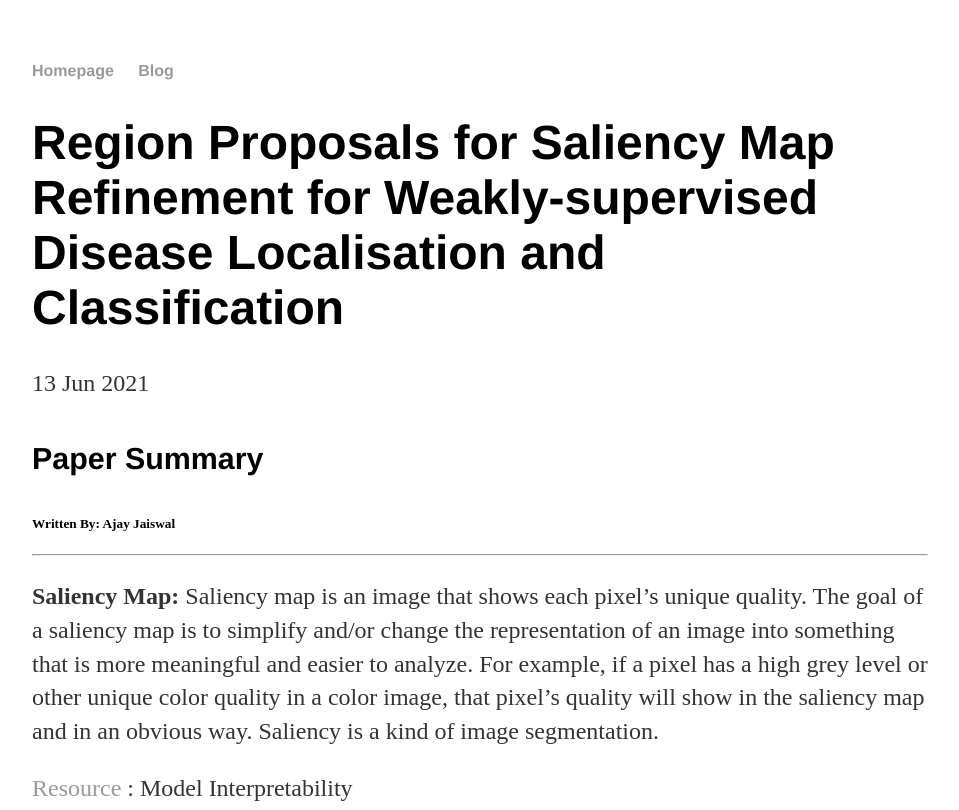
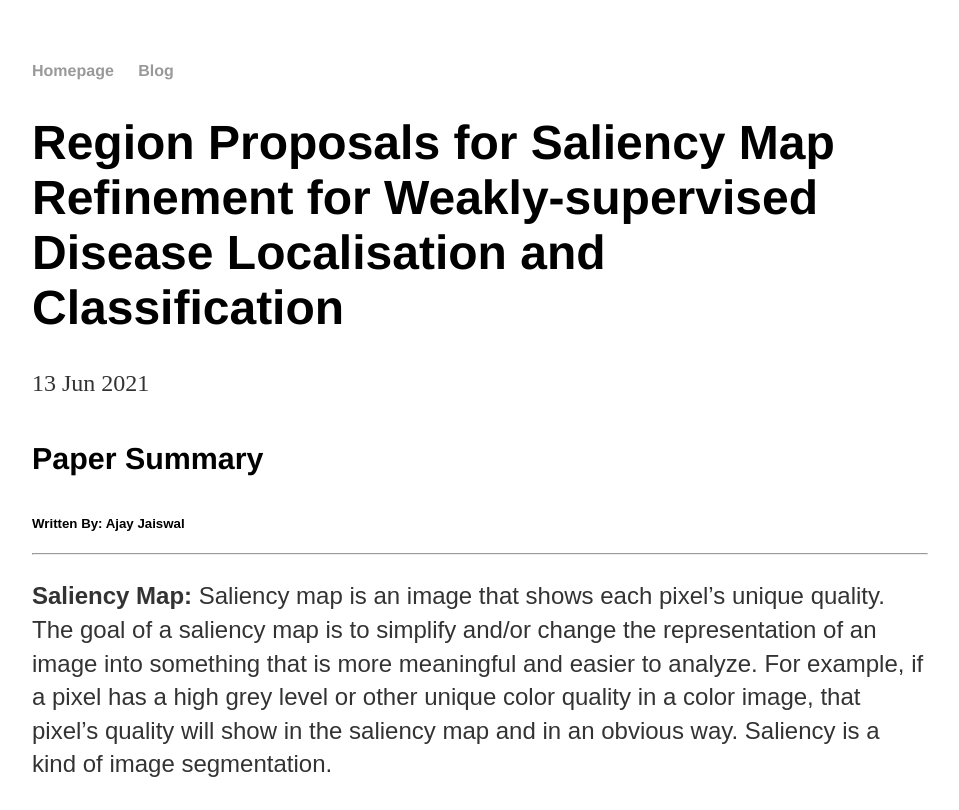
Before and after one commit to Ajay1994/ajay1994.github.io, a Jekyll site: the page built from _posts/2021-06-13-Region Proposals for Saliency Map Refinement for Weakly-supervised Disease Localisation and Classification.md, in a window 1280 px wide. Shown: the top 810 px of the page, without its empty margins (160-1119 px from the left). Built offline with Jekyll 4.4.1, drawn with Linux system fonts in a browser that asks for light colours; grey boxes are pictures that could not be loaded.

Commit message:
Update post.html

```diff
--- a/_layouts/post.html
+++ b/_layouts/post.html
@@ -4,6 +4,6 @@ layout: default
 <h1>{{ page.title }}</h1>
 <p class="meta">{{ page.date | date_to_string }}</p>
 
-<div class="post">
+<div class="post" style="font-family: Arial, Helvetica, sans-serif;">
   {{ content }}
 </div>
```
